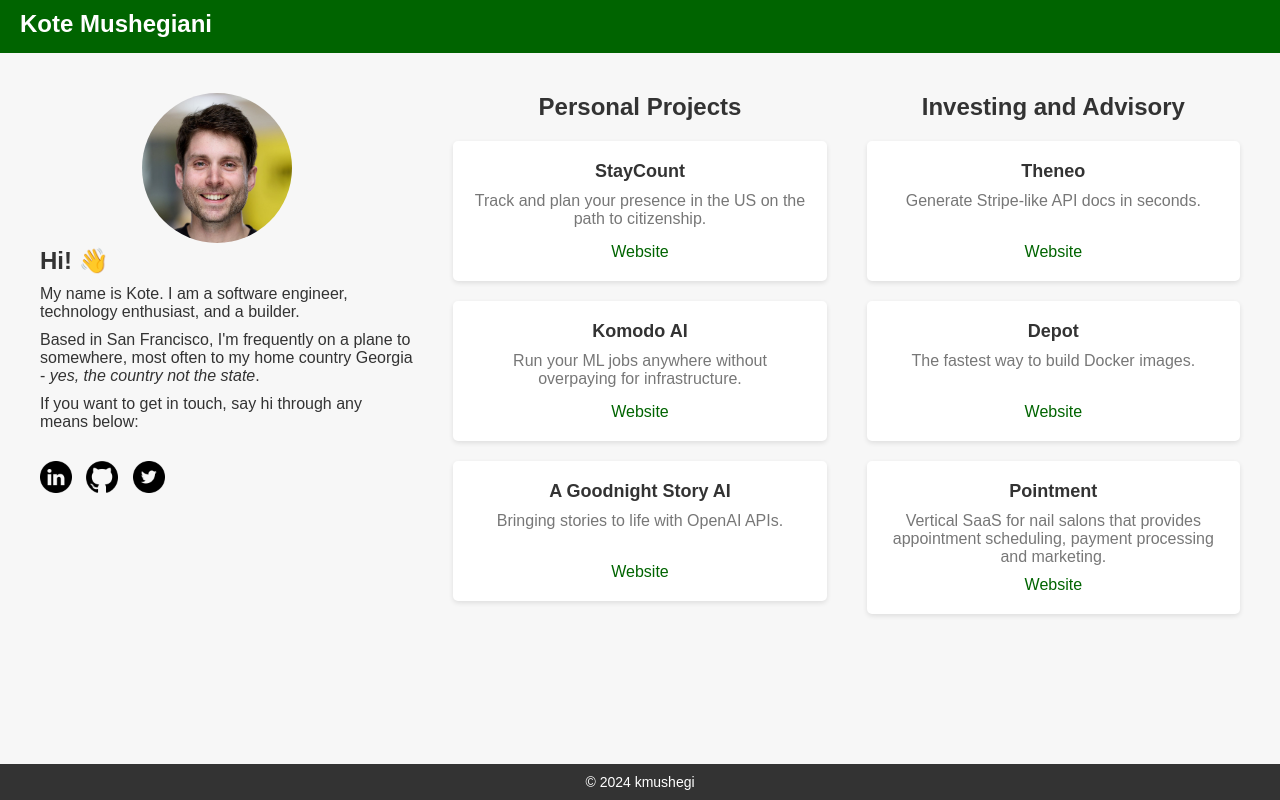
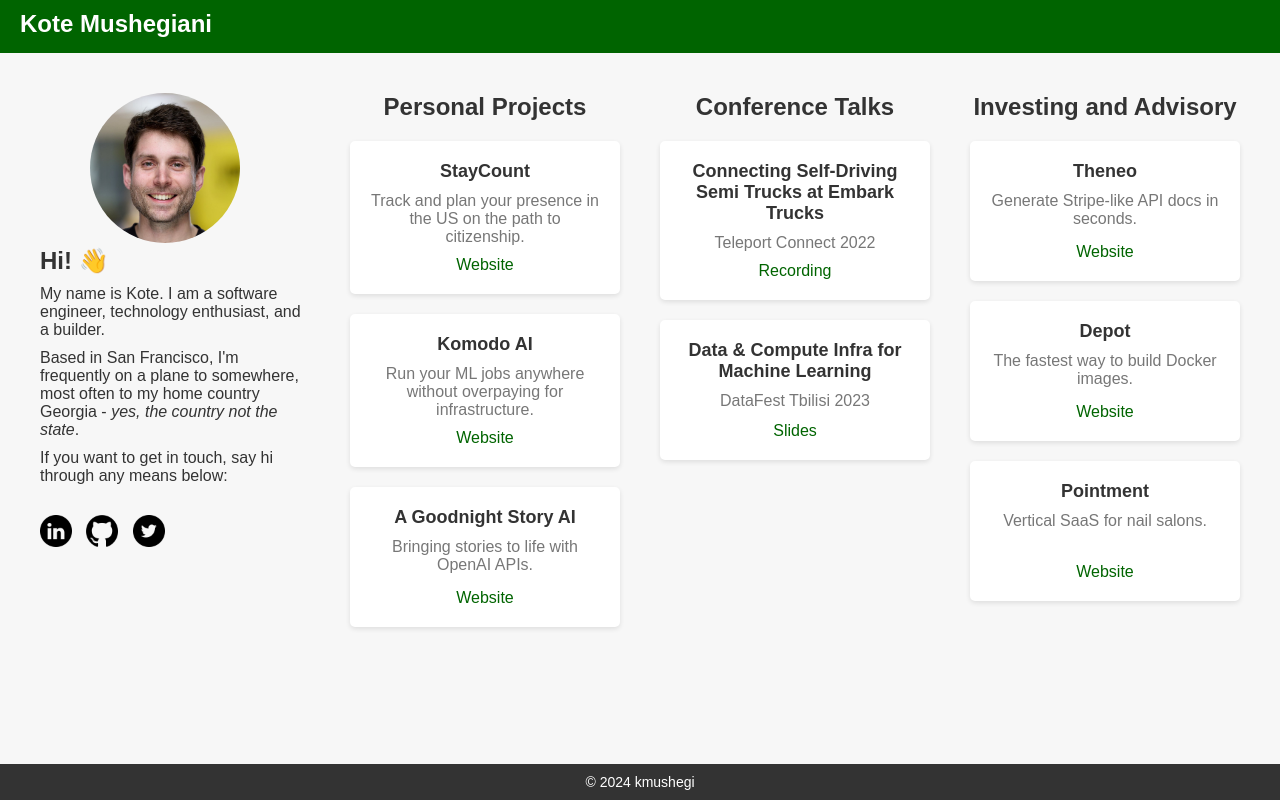
Before and after one commit to kmushegi/kmushegi.github.io, a plain HTML site: page index.html in a window 1280 px wide. Drawn offline with Linux system fonts and the light colour scheme.

Commit message:
feat: conference talks

```diff
--- a/index.html
+++ b/index.html
@@ -64,6 +64,21 @@
       </div>
     </section>
 
+    <section id="conferences">
+      <h2>Conference Talks</h2>
+      <div class="project">
+        <h3>Connecting Self-Driving Semi Trucks at Embark Trucks</h3>
+        <p>Teleport Connect 2022</p>
+        <a target="_blank" href="https://youtu.be/WVse_WeTv6w?si=pBLiNyhaQT61U8qN">Recording</a>
+      </div>
+      <div class="project">
+        <h3>Data & Compute Infra for Machine Learning</h3>
+        <p>DataFest Tbilisi 2023</p>
+        <a target="_blank"
+          href="https://docs.google.com/presentation/d/13jbOjxwpr6Omx4Qu5hrlNolrjeM-Ft7v7JMPEy2JvVM/edit?usp=sharing">Slides</a>
+      </div>
+    </section>
+
     <section id="investments">
       <h2>Investing and Advisory</h2>
       <div class="project">
@@ -78,7 +93,7 @@
       </div>
       <div class="project">
         <h3>Pointment</h3>
-        <p>Vertical SaaS for nail salons that provides appointment scheduling, payment processing and marketing.</p>
+        <p>Vertical SaaS for nail salons.</p>
         <a target="_blank" href="https://www.pointmentapp.com/">Website</a>
       </div>
     </section>
```
